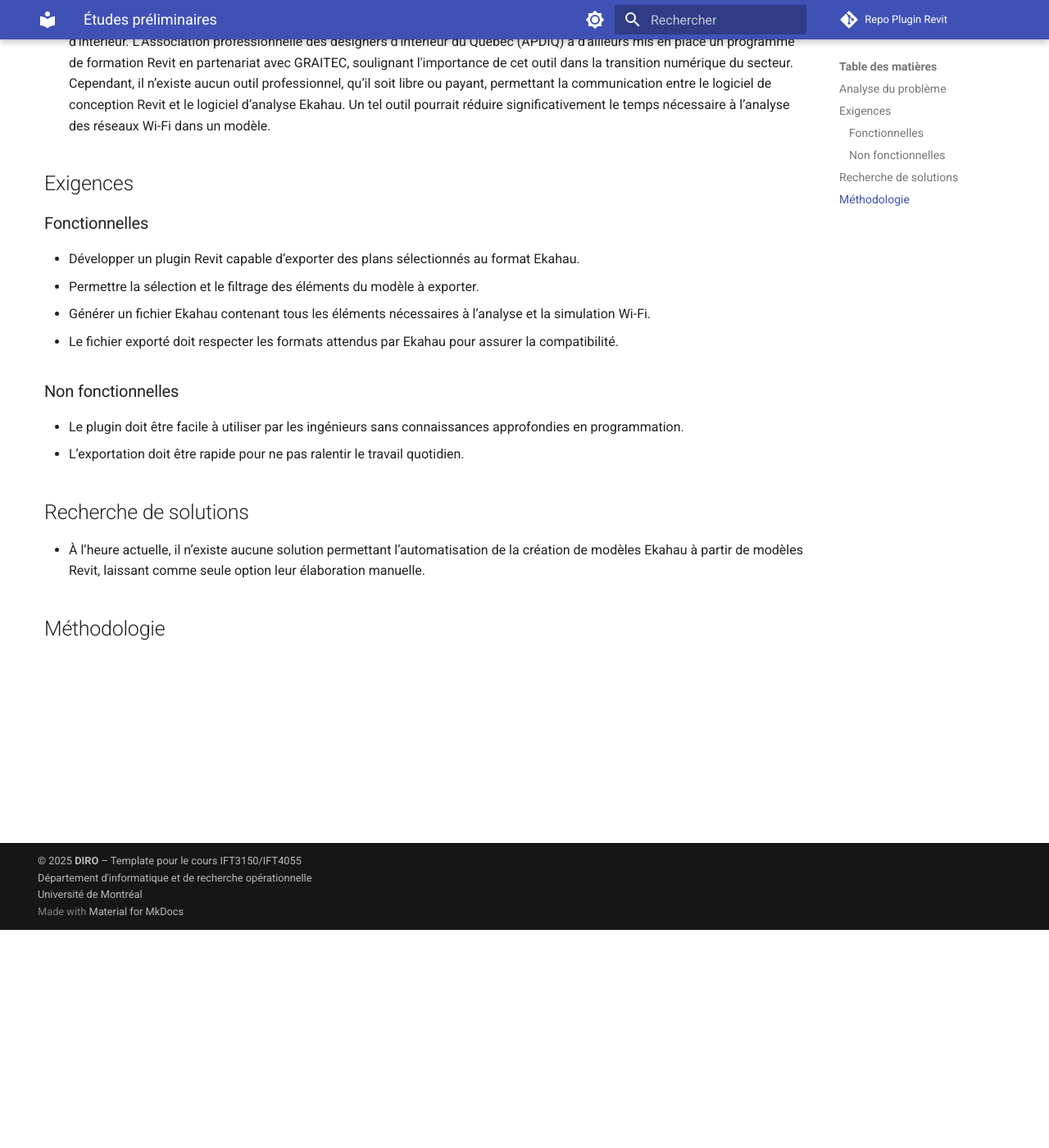
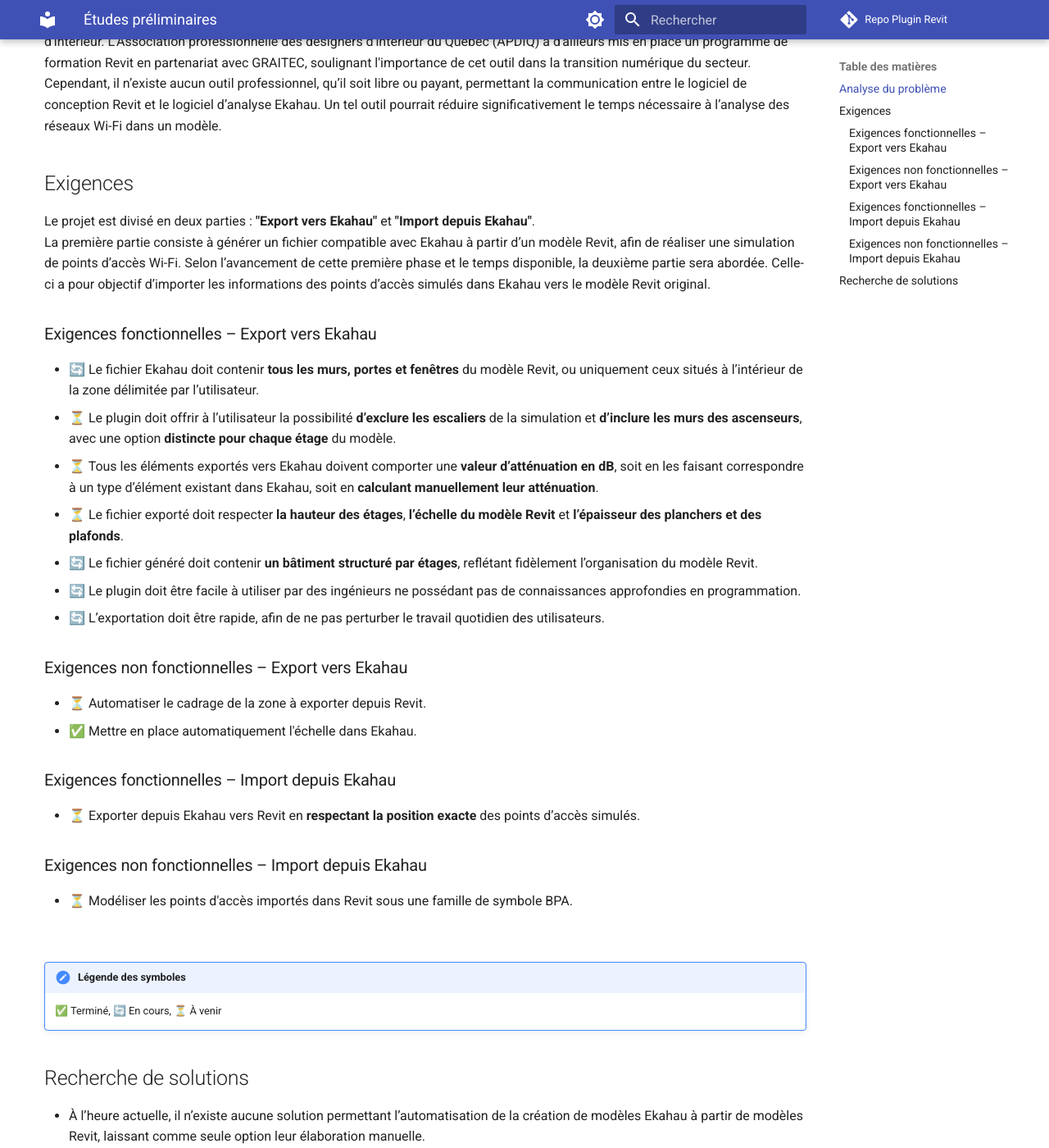
Before and after one commit to protolabo/plugin-revit, an MkDocs documentation site: the page built from docs/analysis.md, in a window 1280 px wide and 1400 px high, scrolled down 266 px. Shown: the whole window at 82% size. Built offline with MkDocs 1.6.1 and Material for MkDocs 9.7.7, drawn with Linux system fonts in a browser that asks for light colours; comment, search, counter and statistics services are not loaded.

Commit message:
update Exigences list

```diff
--- a/docs/analysis.md
+++ b/docs/analysis.md
@@ -2,22 +2,43 @@
 
 ## Analyse du problème
 
-- Revit est largement utilisé dans le secteur de la construction, notamment par les architectes, les ingénieurs et les designers d'intérieur. L'Association professionnelle des designers d'intérieur du Québec (APDIQ) a d'ailleurs mis en place un programme de formation Revit en partenariat avec GRAITEC, soulignant l'importance de cet outil dans la transition numérique du secteur. Cependant, il n’existe aucun outil professionnel, qu’il soit libre ou payant, permettant la communication entre le logiciel de conception Revit et le logiciel d’analyse Ekahau. Un tel outil pourrait réduire significativement le temps nécessaire à l’analyse des réseaux Wi-Fi dans un modèle.
+Revit est largement utilisé dans le secteur de la construction, notamment par les architectes, les ingénieurs et les designers d'intérieur. L'Association professionnelle des designers d'intérieur du Québec (APDIQ) a d'ailleurs mis en place un programme de formation Revit en partenariat avec GRAITEC, soulignant l'importance de cet outil dans la transition numérique du secteur. Cependant, il n’existe aucun outil professionnel, qu’il soit libre ou payant, permettant la communication entre le logiciel de conception Revit et le logiciel d’analyse Ekahau. Un tel outil pourrait réduire significativement le temps nécessaire à l’analyse des réseaux Wi-Fi dans un modèle.
 
 ## Exigences
 
-### Fonctionnelles
-- Développer un plugin Revit capable d’exporter des plans sélectionnés au format Ekahau.
-- Permettre la sélection et le filtrage des éléments du modèle à exporter.
-- Générer un fichier Ekahau contenant tous les éléments nécessaires à l’analyse et la simulation Wi-Fi.
-- Le fichier exporté doit respecter les formats attendus par Ekahau pour assurer la compatibilité.
+Le projet est divisé en deux parties : **"Export vers Ekahau"** et **"Import depuis Ekahau"**.
+La première partie consiste à générer un fichier compatible avec Ekahau à partir d’un modèle Revit, afin de réaliser une simulation de points d’accès Wi-Fi. Selon l’avancement de cette première phase et le temps disponible, la deuxième partie sera abordée. Celle-ci a pour objectif d’importer les informations
+des points d’accès simulés dans Ekahau vers le modèle Revit original.
 
-### Non fonctionnelles
-- Le plugin doit être facile à utiliser par les ingénieurs sans connaissances approfondies en programmation.
-- L’exportation doit être rapide pour ne pas ralentir le travail quotidien.
+### Exigences fonctionnelles – Export vers Ekahau
+
+- 🔄 Le fichier Ekahau doit contenir **tous les murs, portes et fenêtres** du modèle Revit, ou uniquement ceux situés à l’intérieur de la zone délimitée par l’utilisateur.
+- ⏳ Le plugin doit offrir à l’utilisateur la possibilité **d’exclure les escaliers** de la simulation et **d’inclure les murs des ascenseurs**, avec une option **distincte pour chaque étage** du modèle.
+- ⏳ Tous les éléments exportés vers Ekahau doivent comporter une **valeur d’atténuation en dB**, soit en les faisant correspondre à un type d’élément existant dans Ekahau, soit en **calculant manuellement leur atténuation**.
+- ⏳ Le fichier exporté doit respecter **la hauteur des étages**, **l’échelle du modèle Revit** et **l’épaisseur des planchers et des plafonds**.
+- 🔄 Le fichier généré doit contenir **un bâtiment structuré par étages**, reflétant fidèlement l’organisation du modèle Revit.
+- 🔄 Le plugin doit être facile à utiliser par des ingénieurs ne possédant pas de connaissances approfondies en programmation.
+- 🔄 L’exportation doit être rapide, afin de ne pas perturber le travail quotidien des utilisateurs.
+
+### Exigences non fonctionnelles – Export vers Ekahau
+
+- ⏳ Automatiser le cadrage de la zone à exporter depuis Revit.
+- ✅ Mettre en place automatiquement l'échelle dans Ekahau.
+
+### Exigences fonctionnelles – Import depuis Ekahau
+
+- ⏳ Exporter depuis Ekahau vers Revit en **respectant la position exacte** des points d’accès simulés.
+
+### Exigences non fonctionnelles – Import depuis Ekahau
+
+- ⏳ Modéliser les points d'accès importés dans Revit sous une famille de symbole BPA.
+
+<br>
+!!! note "Légende des symboles"
+    ✅ Terminé, 🔄 En cours, ⏳ À venir
 
 ## Recherche de solutions
 
 - À l’heure actuelle, il n’existe aucune solution permettant l’automatisation de la création de modèles Ekahau à partir de modèles Revit, laissant comme seule option leur élaboration manuelle.
 
-## Méthodologie
+<!-- ## Méthodologie -->
```
